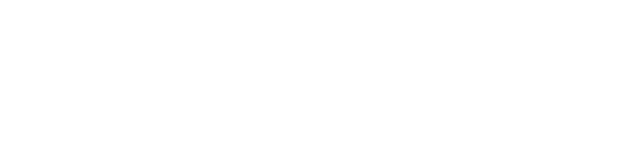
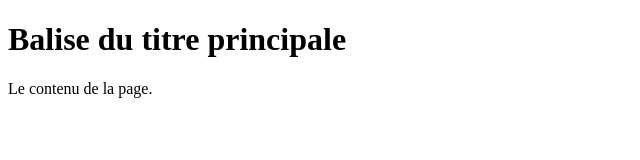
Before and after one commit to MejdiDrs/mejdi, a plain HTML site: page index.html in a window 1280 px wide. Shown: the whole page, without its empty margins (0-640 px from the left). Drawn offline with Linux system fonts and the light colour scheme.

Commit message:
Update index.html

```diff
--- a/index.html
+++ b/index.html
@@ -1 +1,10 @@
 <!DOCTYPE html>
+        <title>Titre de la page</title>
+        <body>  <!-- Début du corps de la page -->
+
+                <h1>Balise du titre principale</h1>
+
+                <p>Le contenu de la page.</p>
+
+        </body>
+</html>
```
